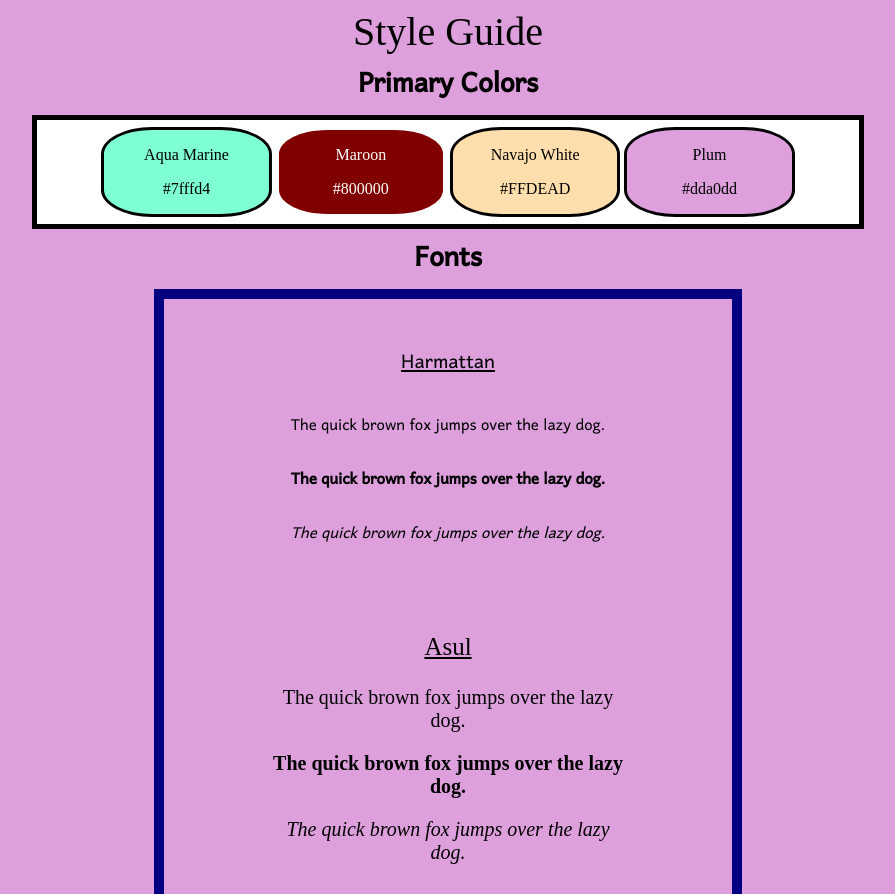
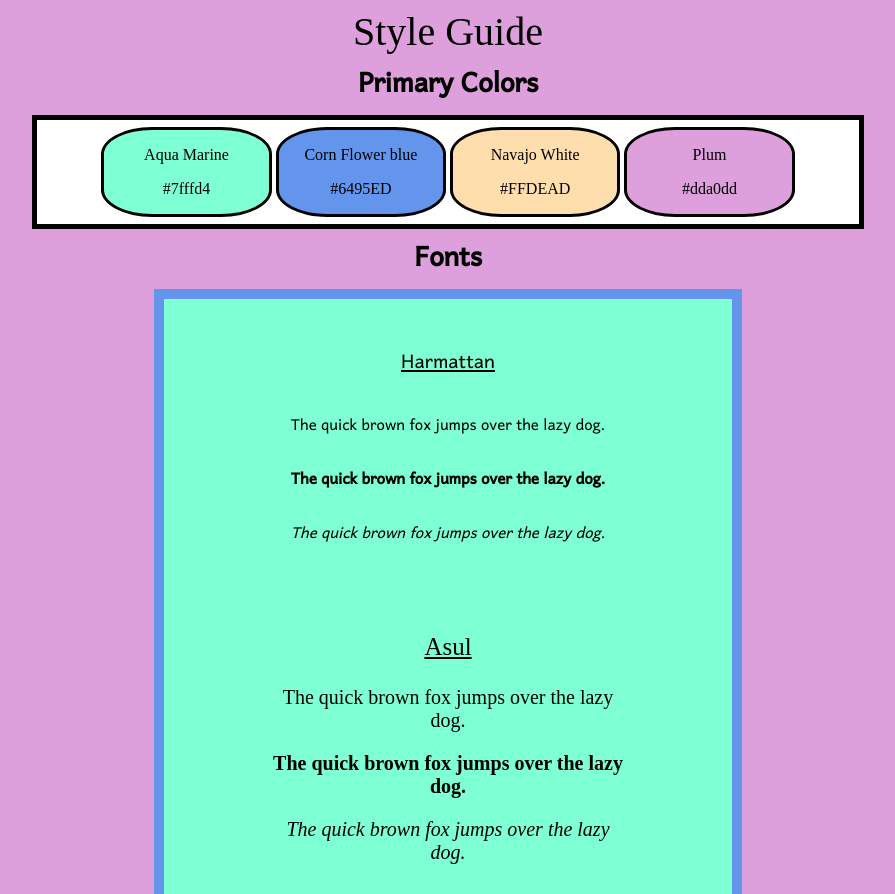
Before and after one commit to MSGJack/websitedesign, a plain HTML site: page index.html in a window 1280 px wide. Shown: the top 894 px of the page, without its empty margins (192-1087 px from the left). Drawn offline with Linux system fonts and the light colour scheme; a web font is replaced by a local one.

Commit message:
maroon removed

```diff
--- a/index.html
+++ b/index.html
@@ -14,9 +14,9 @@
             <p class="class-color">Aqua Marine</p>
             <p class="class-hex">#7fffd4</p>
           </div>
-          <div class="color-box maroon">
-            <p class="class-color">Maroon</p>
-            <p class="class-hex">#800000</p>
+          <div class="color-box cornflowerblue">
+            <p class="class-color">Corn Flower blue</p>
+            <p class="class-hex">#6495ED</p>
           </div>
           <div class="color-box navajowhite">
             <p class="class-color">Navajo White</p>
--- a/styles.css
+++ b/styles.css
@@ -44,9 +44,9 @@ h2 {
     color: black;
 }
 
-.maroon {
-    background-color: maroon;
-    color: white;
+.cornflowerblue {
+    background-color: cornflowerblue;
+    color: black;
 }
 
 .plum {
@@ -117,7 +117,8 @@ h2 {
 }
 
 .fonts {
-    border: 10px solid navy;
+    border: 10px solid cornflowerblue;
     margin: 0% auto;
     width: 45%;
+    background-color: aquamarine;
 }
```
